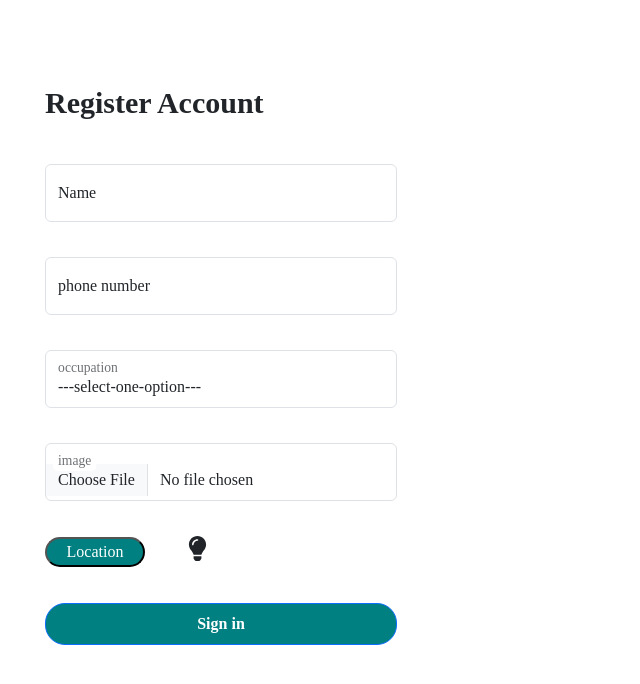
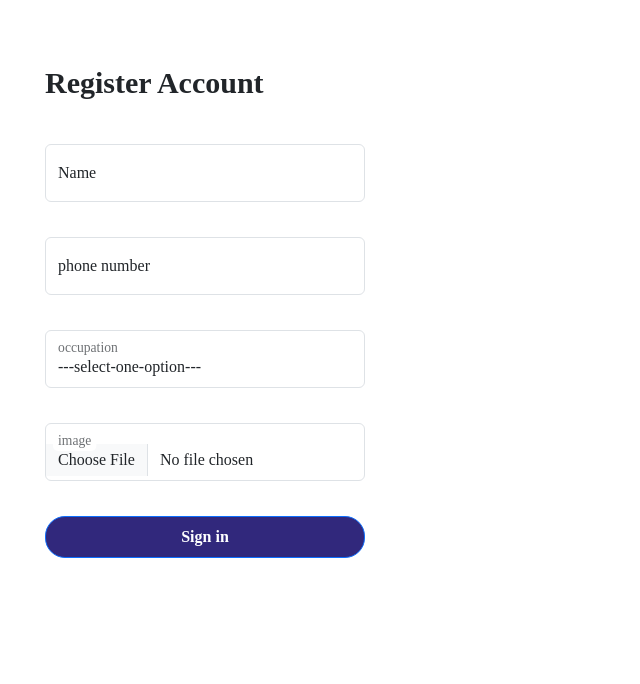
Before and after one commit to hars-shit/Instant-Rescue, a React (Vite) app: page /SignUp in a window 1280 px wide. Shown: the top 684 px of the page, without its empty margins (0-640 px from the left). Built offline with nearby package versions, Linux system fonts and the light colour scheme; no server answers.

Commit message:
sixteenth commit

```diff
--- a/src/MainPages/Jsx/StaffInfo.jsx
+++ b/src/MainPages/Jsx/StaffInfo.jsx
@@ -11,7 +11,7 @@ const StaffInfo=()=>{
        const interval = setInterval(()=>{
         setIsVisible(true);
         clearInterval(interval);
-        },8000)
+        },10000)
     return ()=>{
         clearInterval(interval);
     }
--- a/src/SignUp/SignUp.css
+++ b/src/SignUp/SignUp.css
@@ -1,4 +1,6 @@
-
+.signUp-container{
+    padding: 0px 0px;
+}
 .form-container{
     display: flex;
     flex-direction: column;
@@ -6,13 +8,14 @@
     gap: 35px;
     height: 96vh;
     width: 54vh;
-    padding: 80px 40px;
+    padding: 60px 40px;
 }
 #option-choice{
     color: rgb(226, 207, 207);
 }
 .form-floating{
     display: flex;
+    width: 40vh;
     /* justify-content: center; */
     align-items: center;
     gap: 40px;
@@ -21,9 +24,7 @@
     font-size: 25px;
     margin-bottom: 7px;
 }
-#bulb-filled{
-    color: orange;
-}
+
 .signUp-heading{
     font-size: 30px;
     font-weight: 700;
@@ -31,12 +32,15 @@
 .submit-btn{
     border-radius: 20px;
     font-weight: 700;
-    background-color: teal;
+    background-color: #31287c;
+
 }
-.form-floating button{
-    width: 100px;
-    /* border: 1px solid #0d6efd; */
-    border-radius: 20px;
-    background-color: teal;
-    color: white;
+.signUp-main{
+    position: relative;
 }
+img{
+    max-width: -webkit-fill-available;
+    opacity: 0.2;
+    position: absolute;
+    height: 99vh;
+}
--- a/src/SignUp/SignUp.jsx
+++ b/src/SignUp/SignUp.jsx
@@ -1,7 +1,5 @@
 import React, { useEffect, useState } from "react";
 import '../SignUp/SignUp.css'
-import {FaLightbulb} from 'react-icons/fa'
-import {TbBulbFilled} from 'react-icons/tb';
 const SignUp=()=>{
   const [medicLong,setMedicLong]=useState();
   const [medicLet,setMedicLet]=useState();
@@ -19,8 +17,9 @@ const SignUp=()=>{
   },[])
     return(
         <div className="signUp-container">
+<main className="signUp-main">
+          {/* <img src="src/assets/th1.png" alt="" /> */}
 
-<main className="signUp-main">
   <form className="form-container">
 
     <h1 className="signUp-heading">Register Account</h1>
@@ -46,18 +45,12 @@ const SignUp=()=>{
       <input type="file" className="form-control" id="floatingInput" placeholder="image"  />
       <label >image </label>
     </div>
-    <div className="form-floating">
-      <button onClick={handleMedicLocation}>Location</button>
-      {
-       ! medicLong && ! medicLet && <FaLightbulb />
-      }
-      {
-        medicLong &&  medicLet && <TbBulbFilled id="bulb-filled"/>
-      }
-    </div>
 
 
+    <div className="form-floating">
+
     <button className="btn btn-primary w-100 py-2 submit-btn" type="submit">Sign in</button>
+    </div>
 
   </form>
 </main>
```
Also changed, not shown: src/assets/th.jpg (added), src/assets/th1.png (added).
